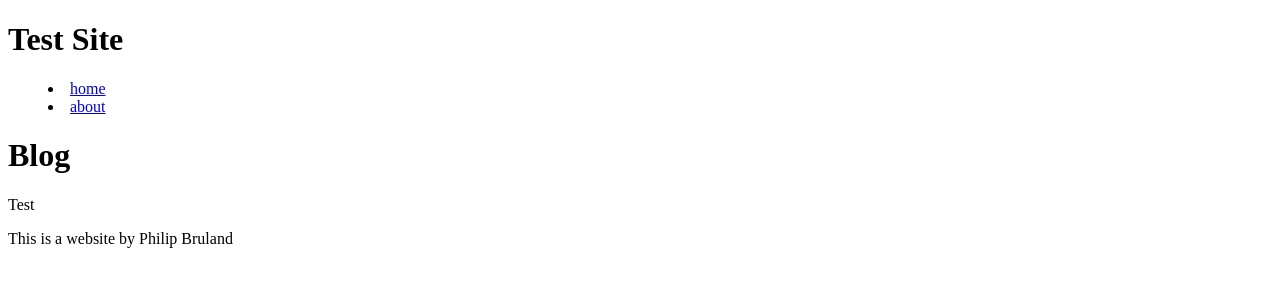
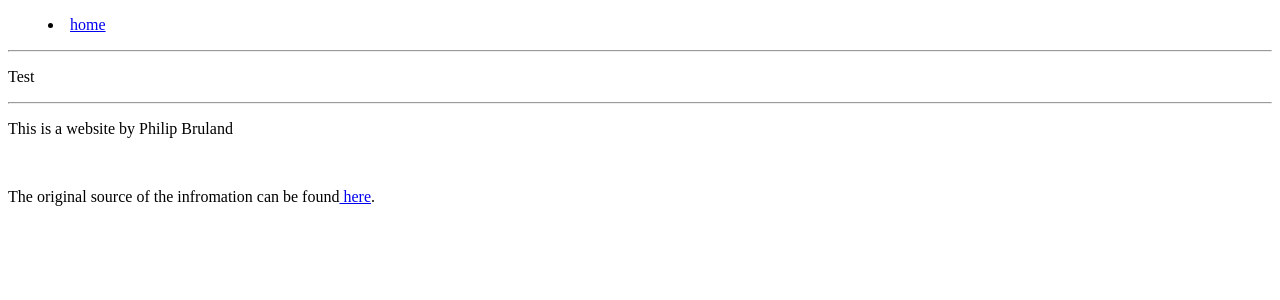
Before and after one commit to codebru/github-web-reader, a Next.js app: page / in a window 1280 px wide. Shown: the top 300 px of the page. Built offline with nearby package versions, Linux system fonts and the light colour scheme; no server answers.

Commit message:
Cleaned up some of the presentation
- Changed titles
- Removed unnecessary text

```diff
--- a/components/Footer.js
+++ b/components/Footer.js
@@ -1,6 +1,19 @@
+import Link from 'next/link';
+
 function Footer() {
   return (
-    <p>This is a website by Philip Bruland</p>
+    <div>
+      <hr />
+      <p>This is a website by Philip Bruland</p>
+      <br />
+      <p>
+        The original source of the infromation can be found
+        <Link href="https://github.com/codebru/full-web-dev">
+          <a> here</a>
+        </Link>
+        .
+      </p>
+    </div>
   );
 }
 
--- a/components/Header.js
+++ b/components/Header.js
@@ -20,13 +20,12 @@ HeaderLink.propTypes = {
 function Header() {
   return (
     <div>
-      <h1>Test Site</h1>
       <nav>
         <menu>
           <HeaderLink title="home" link="/" />
-          <HeaderLink title="about" link="/about" />
         </menu>
       </nav>
+      <hr />
     </div>
   );
 }
--- a/pages/index.js
+++ b/pages/index.js
@@ -5,7 +5,6 @@ function Index() {
   return (
     <div>
       <Layout>
-        <h1>Blog</h1>
         <Content />
       </Layout>
     </div>
```
